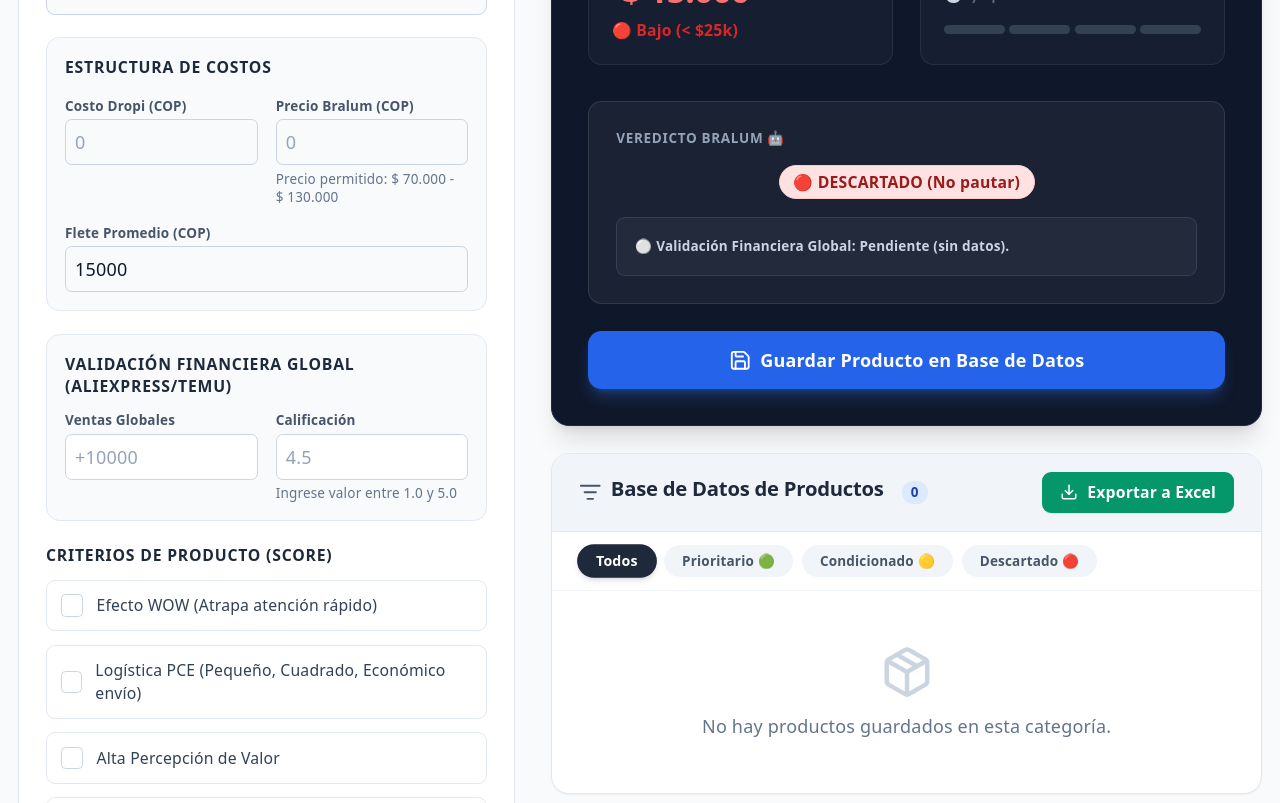
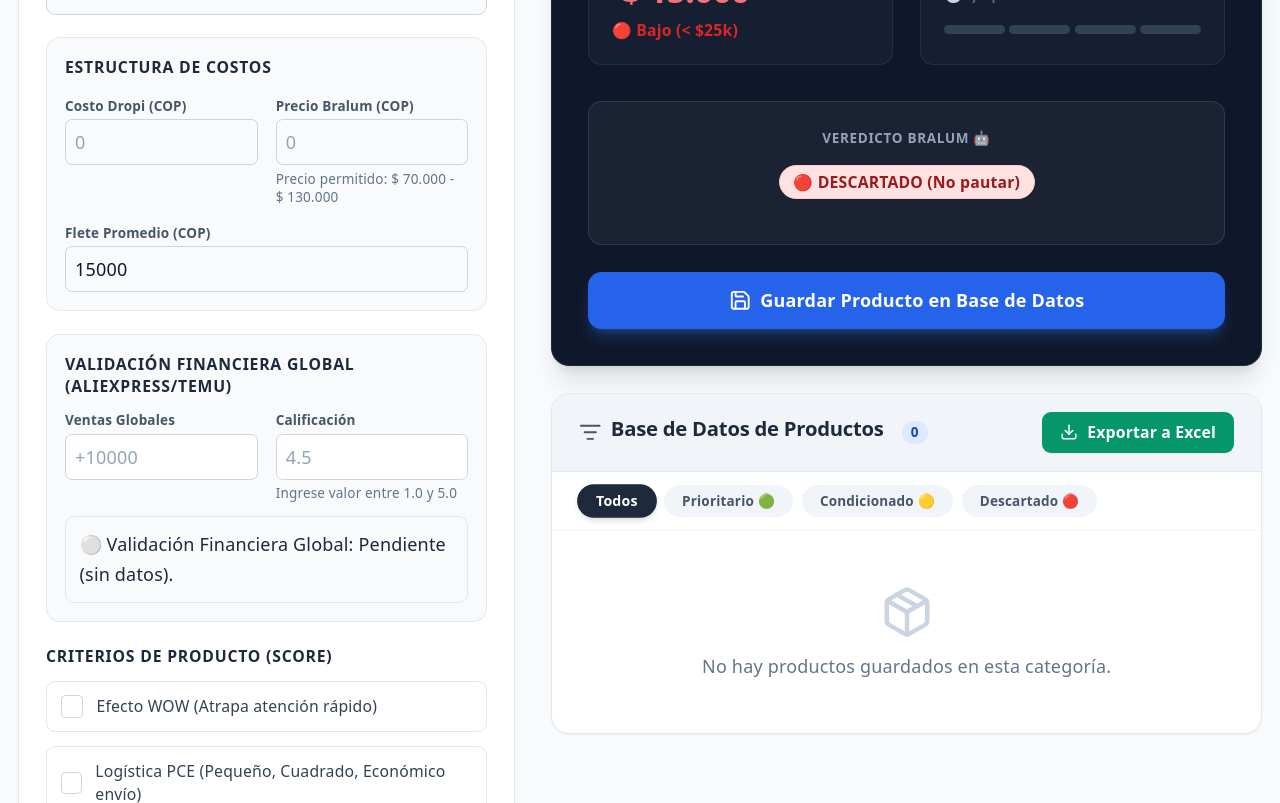
Before and after one commit to BrayanCode11/Maquina-Bralum, a React (Vite) app in the folder maquina-bralum/: page / in a window 1280 px wide. Shown: the part 380-1183 px from the top of the page. Built offline with nearby package versions, Linux system fonts and the light colour scheme.

Commit message:
Mejoras de estilos

```diff
--- a/maquina-bralum/src/App.jsx
+++ b/maquina-bralum/src/App.jsx
@@ -377,6 +377,18 @@ export default function BralumTester() {
                     <p className="text-xs text-slate-500 mt-1">Ingrese valor entre 1.0 y 5.0</p>
                   </div>
                 </div>
+
+                {/* Resultado de Validación Financiera */}
+                {metrics.validacionFinanciera && (
+                  <div className={`mt-4 p-3 rounded-lg whitespace-pre-wrap break-words leading-relaxed ${
+                    metrics.validacionFinanciera.includes('🔴') ? 'bg-red-50 text-red-800 border border-red-200' :
+                    metrics.validacionFinanciera.includes('🟡') ? 'bg-yellow-50 text-yellow-800 border border-yellow-200' :
+                    metrics.validacionFinanciera.includes('🟢') ? 'bg-green-50 text-green-800 border border-green-200' :
+                    'bg-slate-50 text-slate-800 border border-slate-200'
+                  }`}>
+                    {metrics.validacionFinanciera}
+                  </div>
+                )}
               </div>
 
               {/* Checkboxes de Calidad */}
@@ -465,16 +477,10 @@ export default function BralumTester() {
               </div>
 
               <div className="bg-white/5 rounded-xl p-6 border border-white/10">
-                <p className="text-slate-400 text-xs font-bold uppercase tracking-wider mb-4">Veredicto Bralum 🤖</p>
+                <p className="text-slate-400 text-xs font-bold uppercase tracking-wider mb-4 text-center">Veredicto Bralum 🤖</p>
                 <div className="flex justify-center mb-4">
                   {renderVeredictoBadge(metrics.veredicto)}
                 </div>
-
-                {metrics.validacionFinanciera && (
-                  <div className={`p-4 rounded-lg whitespace-pre-wrap text-xs font-semibold leading-relaxed break-words ${metrics.validacionFinanciera.includes('🔴') ? 'bg-red-500/10 text-red-400 border border-red-500/30' : metrics.validacionFinanciera.includes('🟡') ? 'bg-yellow-500/10 text-yellow-300 border border-yellow-500/30' : metrics.validacionFinanciera.includes('🟢') ? 'bg-green-500/10 text-green-300 border border-green-500/30' : 'bg-slate-500/10 text-slate-300 border border-slate-500/30'}`}>
-                    {metrics.validacionFinanciera}
-                  </div>
-                )}
               </div>
 
               <button
```
